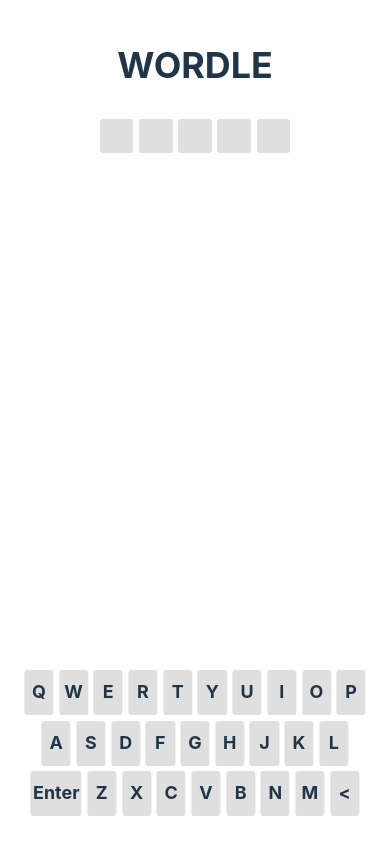
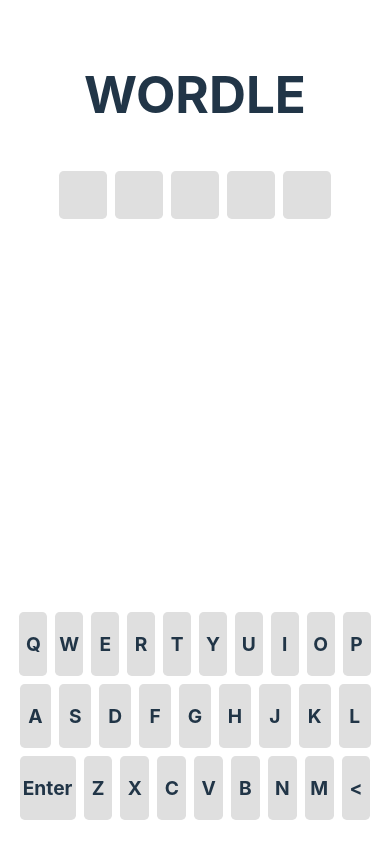
Before and after one commit to nathangpark/wordle-react, a React (Vite) app: page / in a window 390 px wide. Built offline with nearby package versions, Linux system fonts and the light colour scheme.

Commit message:
keyboard scaling

```diff
--- a/src/index.css
+++ b/src/index.css
@@ -85,20 +85,8 @@
   }
 }
 
-@media (max-width: 1200px){
+@media (max-width: 350px){
   :root {
     font-size: 0.9rem;
   }
 }
-
-@media (max-width: 1000px){
-  :root {
-    font-size: 0.8  rem;
-  }
-}
-
-@media (max-width: 800px){
-  :root {
-    font-size: 0.7rem;
-  }
-}
--- a/src/styles/KeyboardStyles.css
+++ b/src/styles/KeyboardStyles.css
@@ -2,21 +2,26 @@
   position:absolute;
   transform: translate(-50%, 0);
   left: 50%;
-  bottom: 2rem;
+  bottom: 1rem;
+  width: 90%;
+  padding-left: 5%;
+  padding-right: 5%;
 }
 
 .keyboard-row {
   display:flex;
   gap:0.5rem;
-  width: fit-content;
+  width: 100%;
   margin: auto;
   padding-bottom: 0.5rem;
+  justify-content: center;
 }
 
 .keyboard-key {
   display: flex;
-  min-width: 2.2rem;
-  width:fit-content;
+  min-width: fit-content;
+  max-width: 3rem;
+  width:10%;
   padding-left:0.2rem;
   padding-right:0.2rem;
   height: 4rem;
@@ -25,15 +30,16 @@
   background-color: rgb(223, 223, 223);
   border-radius: 0.3rem;
 
-  font-weight: 700;
-  font-size:1.6rem;
-  color: #213547;
-
   user-select: none; /* Prevent text selection */
   -webkit-user-select: none; /* Safari */
   -moz-user-select: none;    /* Firefox */
   -ms-user-select: none;     /* Internet Explorer/Edge */
 
+
+  font-weight: 700;
+  font-size: clamp(1.2rem,3vw, 1.6rem);
+
+  color: #213547;
 }
 
 .keyboard-key:hover {
```
